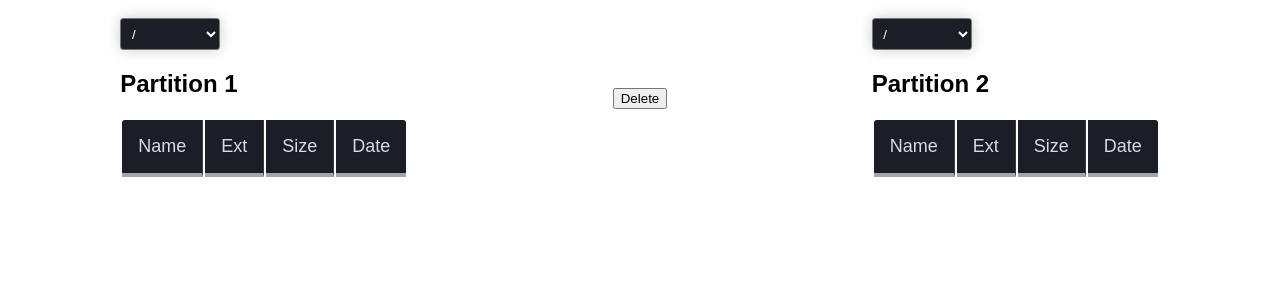
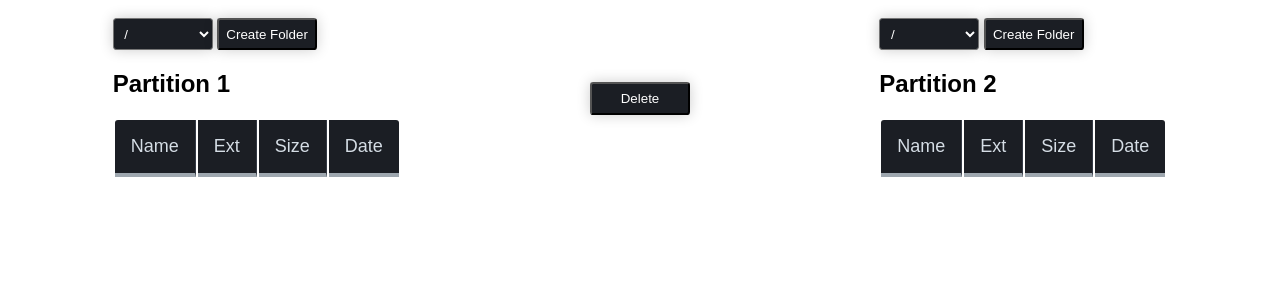
Before and after one commit to GeorgeDenis/Browser-Total-Commander, a Flask app: page / in a window 1280 px wide. Shown: the top 300 px of the page. Run offline with Flask 3, Linux system fonts and the light colour scheme; lists and menus that the app fills with data are empty.

Commit message:
Create Folder Button added, but with mocked name for new folder, need to add input name component

```diff
--- a/main.py
+++ b/main.py
@@ -17,6 +17,22 @@
         return jsonify(error=str(e)), 500
 
     return jsonify({'partitions': partitions}), 200
+
+
+@app.route('/folder/<partition>', methods=['POST'])
+def createFolder(partition):
+    path = request.args.get('path', None)
+    if path is not None:
+        folder_path = f"{partition}://{path}"
+    else:
+        folder_path = f"{partition}://"
+    if os.path.isdir(folder_path):
+        return jsonify({'error': 'The folder already exists'})
+    try:
+        os.mkdir(folder_path)
+        return jsonify({'message': 'Folder created successfully'})
+    except Exception as e:
+        return jsonify({"error": f"Could not create folder {folder_path}: {e}"})
 
 
 @app.route('/<partition>', methods=['GET'])
--- a/static/scripts.js
+++ b/static/scripts.js
@@ -1,5 +1,7 @@
 const panel1List = document.getElementById("panel1List")
 const panel2List = document.getElementById("panel2List")
+let pathPanel1 = ''
+let pathPanel2 = ''
 const otherTableId = '';
 async function loadPartitionList(panel) {
   const response = await fetch("/partitions");
@@ -35,6 +37,11 @@
 
         const otherTableId = panelId === "panel1" ? "panel2" : "panel1";
         addRowSelectionListeners(tableBody, otherTableId);
+        if(panelId === "panel1"){
+            pathPanel1 = partition;
+        }else{
+            pathPanel2 = partition;
+        }
       }
     })
     .catch((error) => {
@@ -95,7 +102,6 @@
   });
 }
 function fetchFolderContents(panelId, partition, path) {
-  console.log(`/${partition}?path=${encodeURIComponent(path)}`)
   fetch(`/${partition}?path=${encodeURIComponent(path)}`)
     .then((response) => response.json())
     .then((data) => {
@@ -117,6 +123,11 @@
         tableBody.innerHTML = content;
         const otherTableId = panelId === "panel1" ? "panel2" : "panel1";
         addRowSelectionListeners(tableBody, otherTableId);
+        if(panelId === "panel1"){
+            pathPanel1 = `${partition}?path=${path}`;
+        }else{
+            pathPanel2 = `${partition}?path=${path}`;
+        }
       }
     })
     .catch((error) => {
@@ -164,3 +175,36 @@
     console.log("No files selected for deletion.");
   }
 }
+
+function createFolder(panelId){
+    let path = panelId === 'panel1' ? pathPanel1 : pathPanel2
+    const fetchPath = path.split('=')[1]
+    console.log(fetchPath)
+    const partition = path[0]
+    let isPartition = false
+    if(path.length === 1){
+        path = `folder/${path}?path=/newFolder`
+        isPartition = true;
+    }else{
+        path = `/folder/${path}/newFolder`
+    }
+    fetch(path,{
+    method: 'POST',
+    headers: {
+        'Content-Type': 'application/json',
+      },
+    }).then(response => response.json())
+    .then(data => {
+      console.log('Success:', data);
+      if(isPartition){
+        loadPartitionData(panelId,partition)
+        }
+      else{
+        fetchFolderContents(panelId,partition,fetchPath)
+      }
+    })
+    .catch((error) => {
+      console.error('Error:', error);
+    });
+
+}
--- a/static/styles.css
+++ b/static/styles.css
@@ -18,6 +18,15 @@
     display:flex;
     flex-direction: column;
     justify-content: center;
+}
+.btn{
+  background:#1b1e24;
+  color: white;
+  width: 100px;
+  padding: 0.5em 0.5em;
+  border-radius: 0.25em;
+  box-shadow: 0 0 1em 0 rgba(0, 0, 0, 0.2);
+  cursor: pointer;
 }
 th {
   color:#D5DDE5;
--- a/templates/file_manager.html
+++ b/templates/file_manager.html
@@ -13,6 +13,7 @@
     <div class="file-panel" id="panel1">
       <div>
         <select class="panelList" id="panel1List"></select>
+        <button class="btn" id="createPanel1" onclick="createFolder('panel1'); ">Create Folder</button>
       </div>
       <h2>Partition 1</h2>
       <table>
@@ -29,11 +30,12 @@
       </table>
     </div>
     <div class="btn-panel" onclick="deleteSelectedFiles()">
-      <button>Delete</button>
+      <button class="btn">Delete</button>
     </div>
     <div class="file-panel" id="panel2">
       <div>
         <select class="panelList" id="panel2List"></select>
+        <button class="btn" id="createPanel2" onclick="createFolder('panel2'); ">Create Folder</button>
       </div>
       <h2>Partition 2</h2>
       <table>
```
